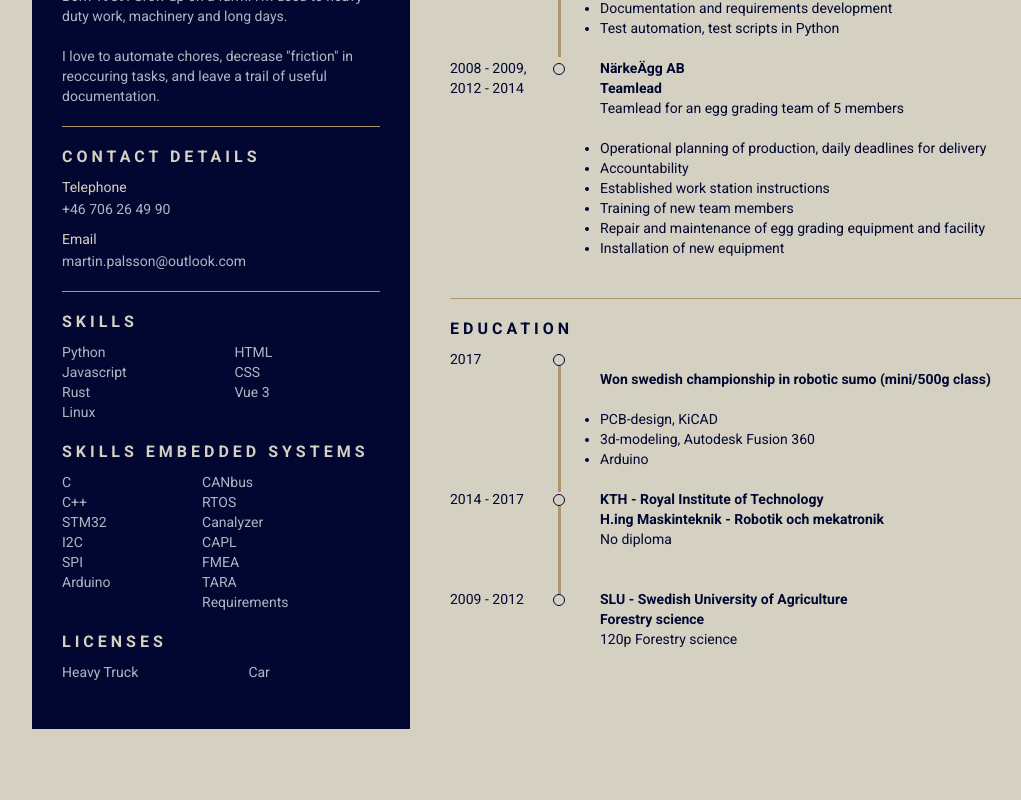
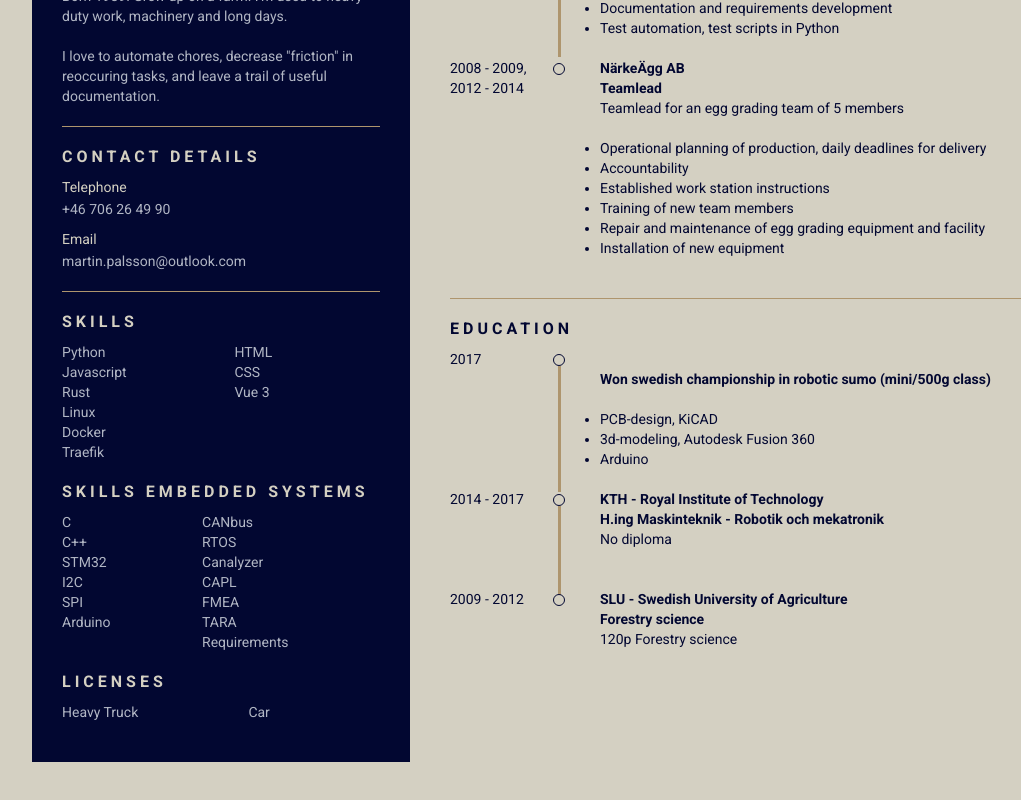
Before and after one commit to martinpalsson/curriculum-vitae, a Vue app: page / in a window 1280 px wide. Shown: the part 938-1738 px from the top of the page, without its empty margins (68-1089 px from the left). Built offline with nearby package versions, Linux system fonts and the light colour scheme.

Commit message:
Added some skills

```diff
--- a/src/components/SkillsListView.vue
+++ b/src/components/SkillsListView.vue
@@ -20,6 +20,8 @@
                     <li>Javascript</li>
                     <li>Rust</li>
                     <li>Linux</li>
+                    <li>Docker</li>
+                    <li>Traefik</li>
                 </ul>
             </div>
             <div class="skill_list">
```
